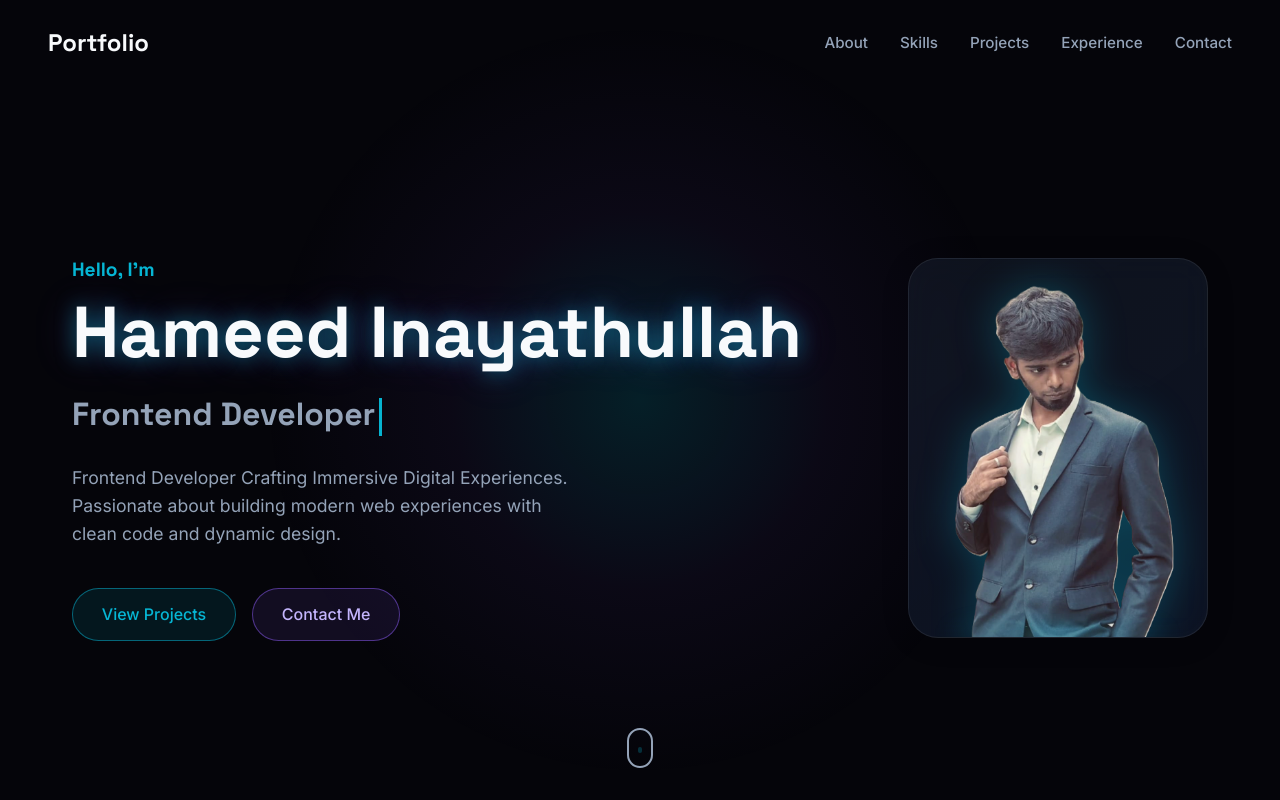
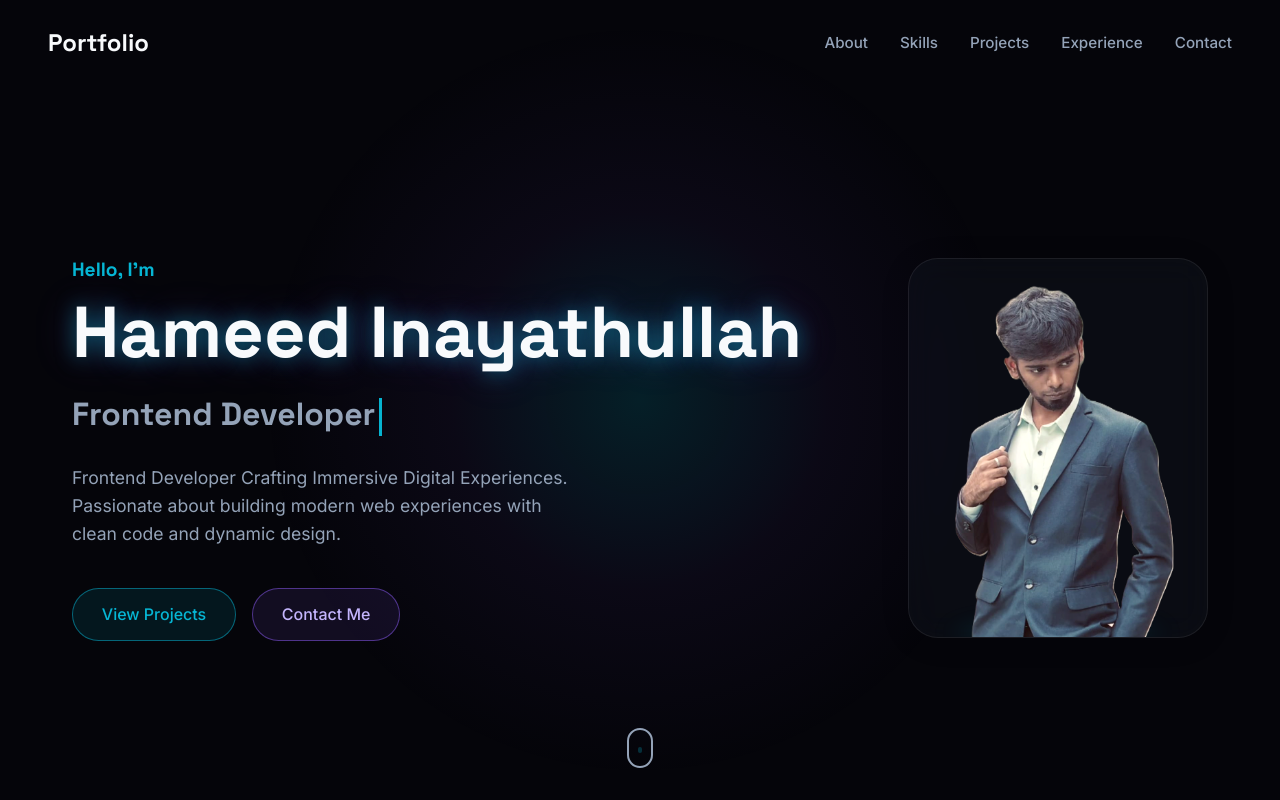
Before and after one commit to hameedinayathullah507-stack/portfoilo, a website built with Vite: page index.html in a window 1280 px wide. Shown: the top 800 px of the page. Built offline with nearby package versions, Linux system fonts and the light colour scheme.

Commit message:
Improve hero image clarity and visibility

```diff
--- a/style.css
+++ b/style.css
@@ -330,7 +330,8 @@ h1, h2, h3, h4, .nav-brand {
   align-items: center;
   padding: 0;
   overflow: hidden;
-  background: linear-gradient(145deg, rgba(30, 41, 59, 0.4), rgba(15, 23, 42, 0.8));
+  background: rgba(30, 41, 59, 0.2); /* Much more transparent */
+  border: 1px solid var(--glass-border);
   position: relative;
   flex-shrink: 0;
 }
@@ -342,6 +343,8 @@ h1, h2, h3, h4, .nav-brand {
   justify-content: center;
   align-items: center;
   overflow: hidden;
+  position: relative;
+  z-index: 5; /* Ensure image is above container backgrounds */
 }
 
 .hero-person-img {
@@ -349,7 +352,12 @@ h1, h2, h3, h4, .nav-brand {
   height: 100%;
   object-fit: cover;
   object-position: top center;
-  filter: drop-shadow(0 0 20px rgba(6, 182, 212, 0.3));
+  filter: brightness(1.05) contrast(1.05); /* Subtle boost to clarity */
+  transition: filter 0.3s ease;
+}
+
+.hero-image-wrapper:hover .hero-person-img {
+  filter: brightness(1.1) contrast(1.1) drop-shadow(0 0 15px rgba(6, 182, 212, 0.2));
 }
 
 .hero-image-glow {
```
